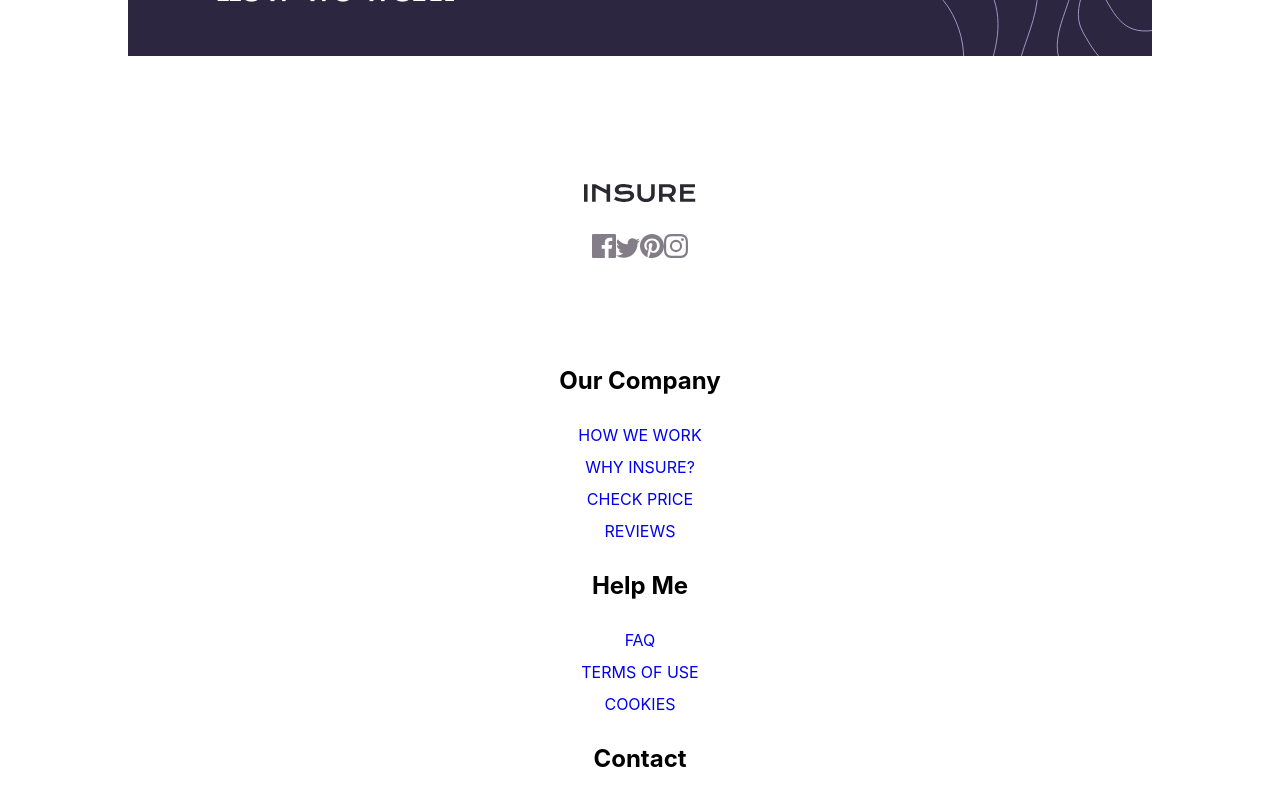
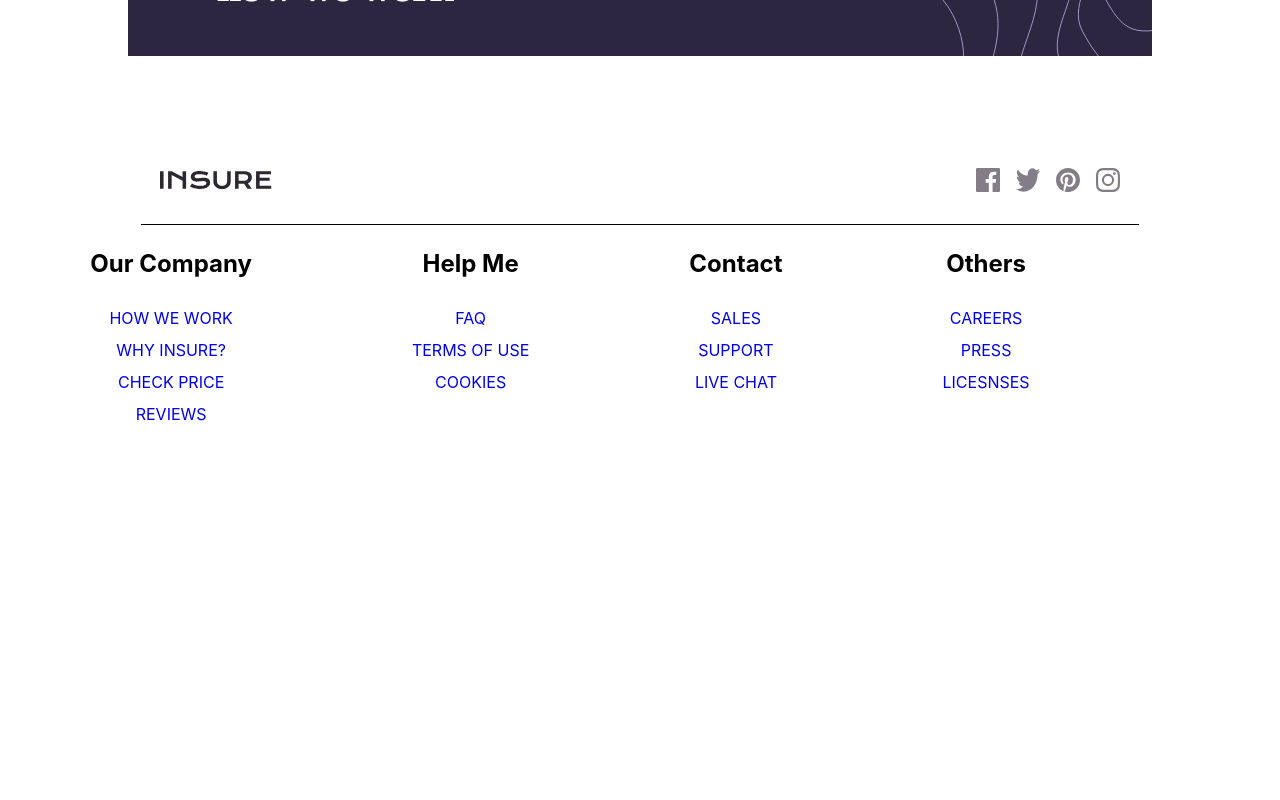
Before and after one commit to Mfried95/insure-landing-page, a React (Create React App) app: page / in a window 1280 px wide. Shown: the part 1700-2500 px from the top of the page. After the commit the page ends 2130 px from the top, so only its background shows below. Built offline with nearby package versions, Linux system fonts and the light colour scheme.

Commit message:
Resized footer container for desktop
- Need to finish styling next

```diff
--- a/src/Components/Footer.jsx
+++ b/src/Components/Footer.jsx
@@ -1,64 +1,88 @@
-import React from 'react'
-import "../Styles/footer.css"
+import React from "react";
+import "../Styles/footer.css";
 import Logo from "../images/logo.svg";
-import Facebook from "../images/icon-facebook.svg"
-import Twitter from "../images/icon-twitter.svg"
-import Pinterest from "../images/icon-pinterest.svg"
-import Instagram from "../images/icon-instagram.svg"
+import Facebook from "../images/icon-facebook.svg";
+import Twitter from "../images/icon-twitter.svg";
+import Pinterest from "../images/icon-pinterest.svg";
+import Instagram from "../images/icon-instagram.svg";
 
 const Footer = () => {
   return (
     <div>
-       <div className="footer-container">
       <div className="logo-content">
-                <img src={Logo} alt="" className='footer-logo' />
+        <img src={Logo} alt="" className="footer-logo" />
         <div className="icons">
           <img src={Facebook} alt="" />
           <img src={Twitter} alt="" />
           <img src={Pinterest} alt="" />
           <img src={Instagram} alt="" />
-                        <div className="footer-line"></div>
+
         </div>
       </div>
+      <div className="footer-line"></div>
 
+      <div className="footer-container">
         <div className="links">
           <div className="fot-card">
             <h2>Our Company</h2>
-                <li><a href="/#">HOW WE WORK</a></li>
-                <li><a href="/#">WHY INSURE?</a></li>
-                <li><a href="/#">CHECK PRICE</a></li>
-                <li><a href="/#">REVIEWS</a></li>
+            <li>
+              <a href="/#">HOW WE WORK</a>
+            </li>
+            <li>
+              <a href="/#">WHY INSURE?</a>
+            </li>
+            <li>
+              <a href="/#">CHECK PRICE</a>
+            </li>
+            <li>
+              <a href="/#">REVIEWS</a>
+            </li>
           </div>
 
           <div className="fot-card">
             <h2>Help Me</h2>
-            <li><a href="/#">FAQ</a></li>
-            <li><a href="/#">TERMS OF USE</a></li>
-            <li><a href="/#">COOKIES</a></li>
+            <li>
+              <a href="/#">FAQ</a>
+            </li>
+            <li>
+              <a href="/#">TERMS OF USE</a>
+            </li>
+            <li>
+              <a href="/#">COOKIES</a>
+            </li>
           </div>
 
           <div className="fot-card">
             <h2>Contact</h2>
-            <li><a href="/#">SALES</a></li>
-            <li><a href="/#">SUPPORT</a></li>
-            <li><a href="/#">LIVE CHAT</a></li>
+            <li>
+              <a href="/#">SALES</a>
+            </li>
+            <li>
+              <a href="/#">SUPPORT</a>
+            </li>
+            <li>
+              <a href="/#">LIVE CHAT</a>
+            </li>
           </div>
 
           <div className="fot-card">
             <h2>Others</h2>
-            <li><a href="/#">CAREERS</a></li>
-            <li><a href="/#">PRESS</a></li>
-            <li><a href="/#">LICESNSES</a></li>
+            <li>
+              <a href="/#">CAREERS</a>
+            </li>
+            <li>
+              <a href="/#">PRESS</a>
+            </li>
+            <li>
+              <a href="/#">LICESNSES</a>
+            </li>
           </div>
 
-            <div className="fot-card">
-
+          <div className="fot-card"></div>
         </div>
       </div>
+    </div>
+  );
+};
 
-        </div>
-    </div>
-  )
-}
-
-export default Footer
+export default Footer;
--- a/src/Styles/footer.css
+++ b/src/Styles/footer.css
@@ -9,13 +9,20 @@
     display: flex;
     flex-direction: column;
     align-items: center;
+    justify-content: baseline;
     gap: 2em;
     width: 100%;
-    padding: 3em 0;
+    padding: 0;
+    margin: 0;
     background-image: url(../images/bg-pattern-footer-mobile.svg);
     background-repeat: no-repeat;
     background-size: cover;
     background-position: left;
+}
+
+.icons{
+    display: flex;
+    gap: 1em;
 }
 
 .links{
@@ -36,24 +43,46 @@
 }
 
 
+
 @media only screen and (min-width: 880px){
 
-.logo-container{
+.footer-container{
     display: flex;
     flex-direction: row;
+    justify-content: center;
+    padding: 0 2em;
 }
 
+.logo-content{
+    flex-direction: row;
+    padding: 2em 10em;
+    justify-content: space-between;
+    background-image: url(../images/bg-pattern-footer-mobile.svg);
+    background-size: cover;
+}
+
+
+.links{
+    display: flex;
+    gap: 10em;
+}
 
 .logo-container{
     background-image: url(../images/bg-pattern-footer-desktop.svg);
     background-repeat: no-repeat;
     background-position: left;
-    display: flex;
-    flex-direction: row;
+
 }
 
 .logo-content{
     background-image: none;
 }
 
+.footer-line{
+    width: 78%;
+    margin: 0 auto;
+    padding: 0;
+    border-bottom: solid black 1px;
 }
+
+}
```
Lines whose indentation alone changed are shown as unchanged.
